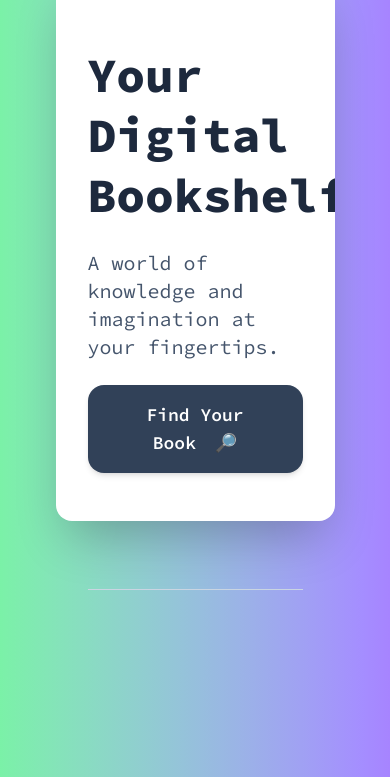
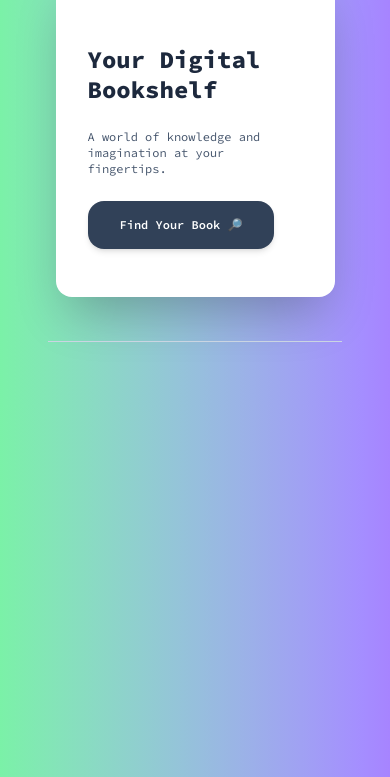
Before and after one commit to youness404/openReads, a plain HTML site: page index.html in a window 390 px wide. Shown: the part 67-844 px from the top of the page. Drawn offline with nearby package versions, Linux system fonts and the light colour scheme.

Commit message:
Update index.html
adding responsive behaviour

```diff
--- a/index.html
+++ b/index.html
@@ -36,17 +36,17 @@
       <!-- Right Content -->
       <div class="flex flex-col justify-center px-8 py-12 space-y-6">
         <h1
-          class="font-extrabold text-5xl md:text-6xl text-slate-800 leading-tight"
+          class="font-extrabold text-2xl md:text-6xl text-slate-800 leading-tight"
         >
           Your Digital Bookshelf
         </h1>
-        <p class="text-xl md:text-2xl text-slate-600">
+        <p class="text-xs md:text-2xl text-slate-600">
           A world of knowledge and imagination at your fingertips.
         </p>
         <button
-          class="self-start text-lg font-semibold px-8 py-4 bg-slate-700 text-white rounded-2xl shadow-md hover:bg-slate-900 hover:shadow-xl transition-all duration-500 ease-in-out find-book"
+          class="self-start text-xs md:text-lg font-semibold px-8 py-4 bg-slate-700 text-white rounded-2xl shadow-md hover:bg-slate-900 hover:shadow-xl transition-all duration-500 ease-in-out find-book"
         >
-          Find Your Book <span class="ml-2">🔎</span>
+          Find Your Book <span class="">🔎</span>
         </button>
       </div>
     </div>
@@ -60,7 +60,7 @@
         id="modal-box"
       >
         <!-- Search bar -->
-        <div class="flex gap-3">
+        <div class="flex flex-col md:flex-row gap-3">
           <input
             type="text"
             placeholder="Enter a book title ..."
@@ -78,14 +78,14 @@
       </div>
     </div>
 
-    <div class="w-[90%] p-8">
+    <div class="w-[100%] p-2 md:p-8">
       <!-- Results : Books -->
 
       <hr class="border-slate-300 mb-3" />
 
       <!-- Books container -->
       <div
-        class="books-container grid grid-cols-2 md:grid-cols-3 gap-6 mt-4"
+        class="books-container grid grid-cols-1 md:grid-cols-3 gap-6 mt-4"
       ></div>
     </div>
 
```
